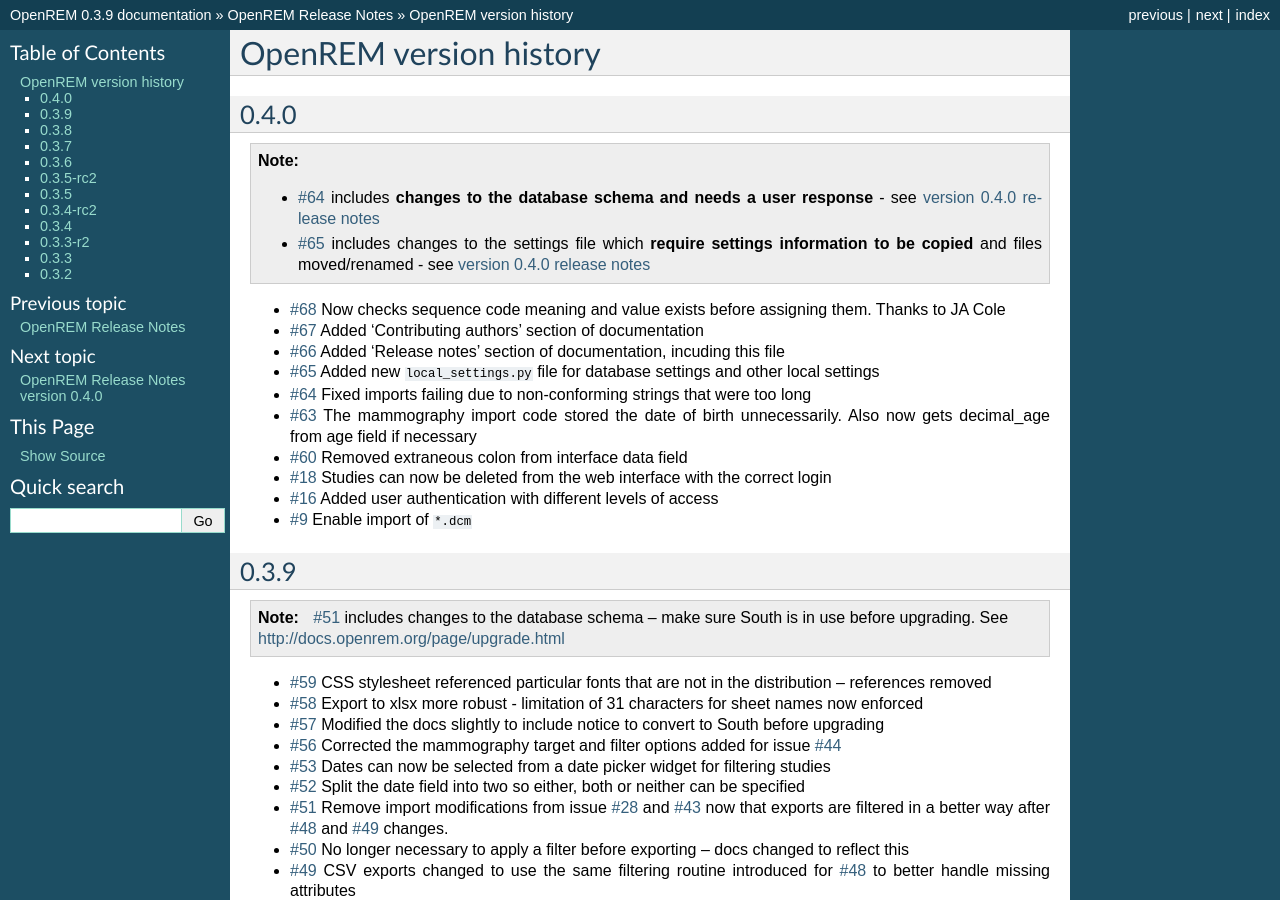
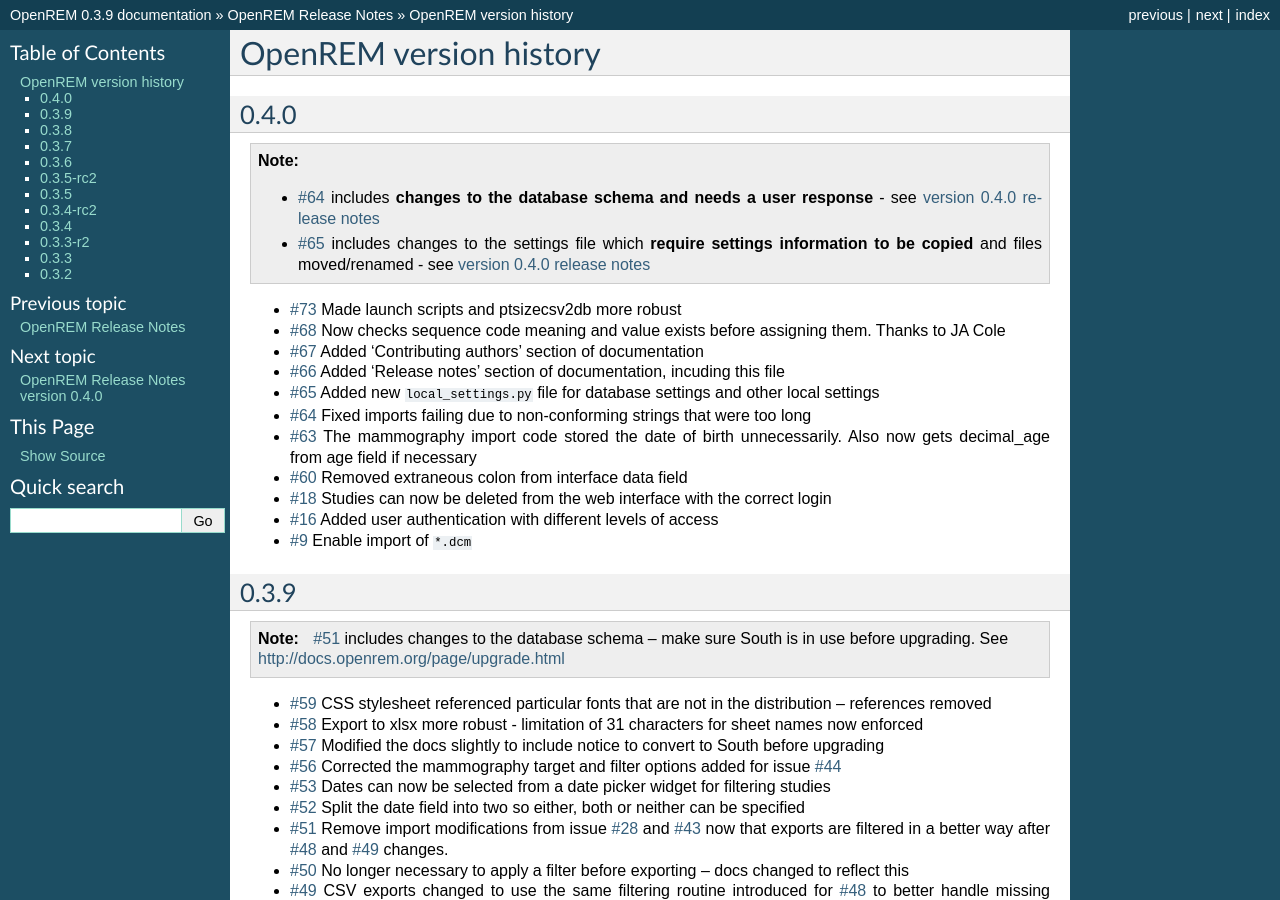
Before and after one commit to ckswilliams/modOpenREM, a Sphinx documentation site: the page built from docs/changes.rst, in a window 1280 px wide and 900 px high. Built offline with Sphinx 7.4.7, drawn with Linux system fonts in a browser that asks for light colours.

Commit message:
Added refs #73 to the changes doc.

```diff
--- a/docs/changes.rst
+++ b/docs/changes.rst
@@ -10,6 +10,7 @@
     * `#64`_ includes **changes to the database schema and needs a user response** - see `version 0.4.0 release notes <http://docs.openrem.org/page/release-0.4.0.html>`_
     * `#65`_ includes changes to the settings file which **require settings information to be copied** and files moved/renamed - see `version 0.4.0 release notes <http://docs.openrem.org/page/release-0.4.0.html>`_
 
+* `#73`_   Made launch scripts and ptsizecsv2db more robust
 * `#68`_   Now checks sequence code meaning and value exists before assigning them. Thanks to JA Cole
 * `#67`_   Added 'Contributing authors' section of documentation
 * `#66`_   Added 'Release notes' section of documentation, incuding this file
```
